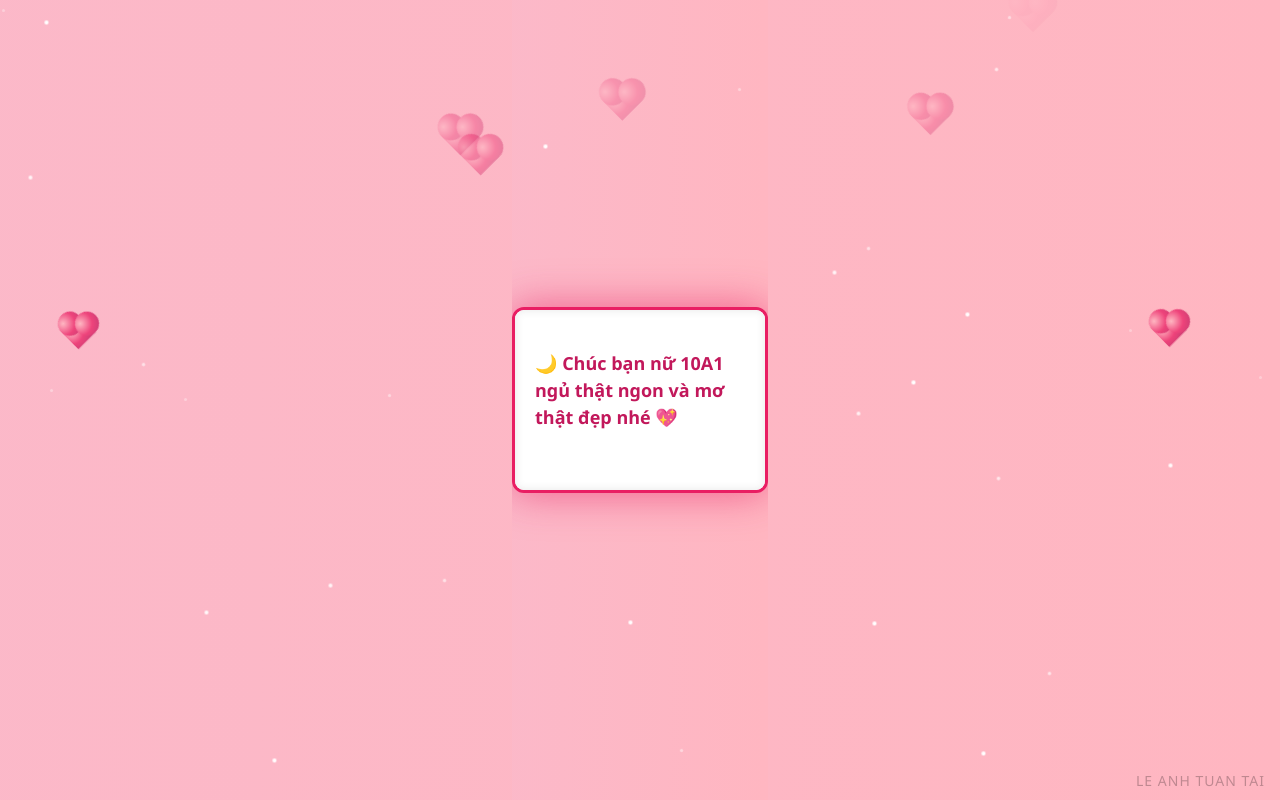
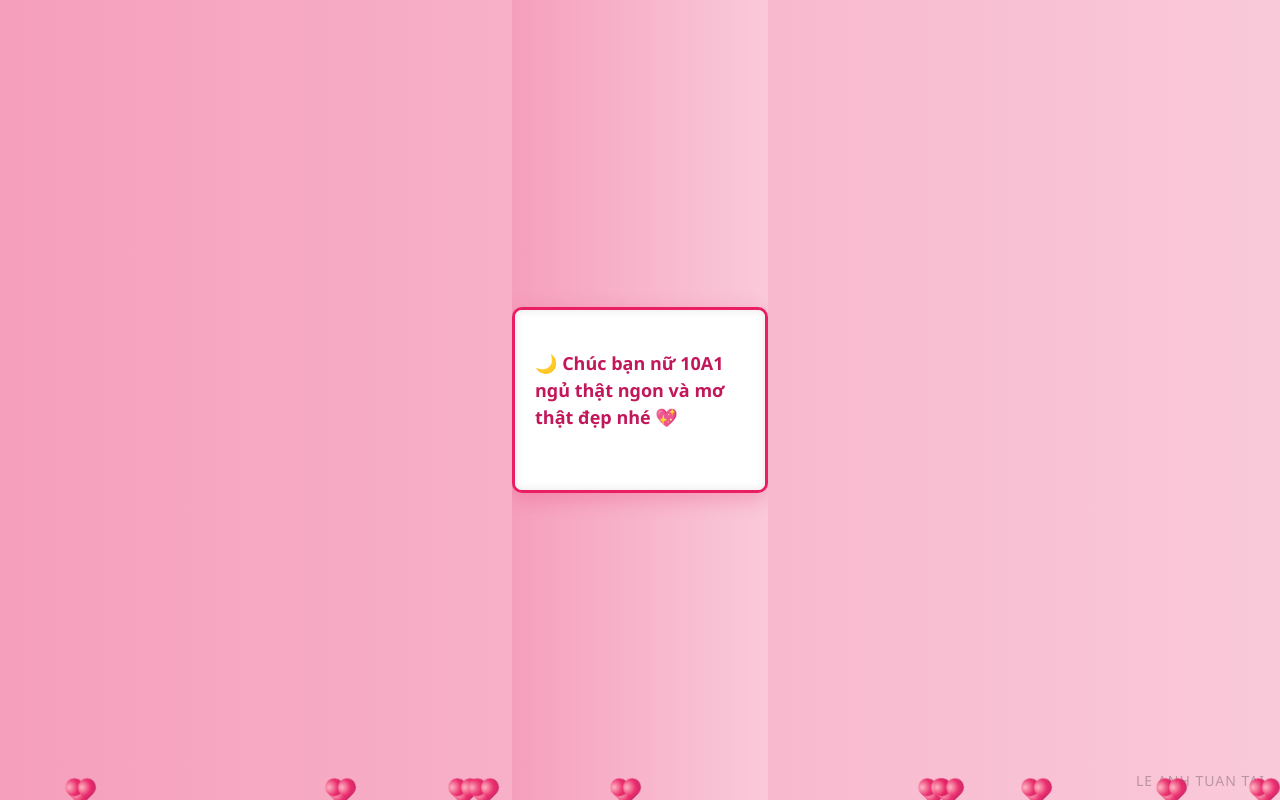
Before and after one commit to fored07/goodnight, a plain HTML site: page index.html in a window 1280 px wide. Both pictures are taken after a click on the element 640 px from the left and 400 px from the top of the page. Drawn offline with Linux system fonts and the light colour scheme.

Commit message:
Update style.css

```diff
--- a/style.css
+++ b/style.css
@@ -7,9 +7,9 @@ html, body {
   display: flex;
   justify-content: center;
   align-items: center;
-  background: linear-gradient(270deg, #ffb6c1, #f8bbd0, #f48fb1, #f06292);
-  background-size: 600% 600%;
-  animation: bgMove 16s ease infinite;
+  background: linear-gradient(270deg, #f8bbd0, #fce4ec, #f48fb1);
+  background-size: 400% 400%;
+  animation: bgMove 10s ease infinite;
 }
 
 @keyframes bgMove {
@@ -25,26 +25,19 @@ html, body {
   height: 180px;
   background: #fff;
   border: 3px solid #e91e63;
-  border-radius: 12px;
-  box-shadow: 0 8px 25px rgba(233, 30, 99, 0.25);
+  border-radius: 10px;
+  box-shadow: 0 6px 20px rgba(233, 30, 99, 0.25);
   cursor: pointer;
   perspective: 1000px;
   overflow: hidden;
-  transition: transform 0.6s ease, box-shadow 0.6s ease;
+  transition: transform 0.6s ease;
   z-index: 2;
 }
 
 .envelope:hover {
   transform: scale(1.05);
-  box-shadow: 0 10px 30px rgba(233, 30, 99, 0.4);
 }
 
-/* Khi mở phong bì tỏa sáng nhẹ */
-.envelope.open {
-  box-shadow: 0 0 40px rgba(233, 30, 99, 0.6);
-}
-
-/* ===== NẮP THƯ ===== */
 .flap {
   position: absolute;
   top: 0;
@@ -59,7 +52,6 @@ html, body {
   z-index: 3;
 }
 
-/* ===== LÁ THƯ ===== */
 .letter {
   position: absolute;
   bottom: 0;
@@ -93,7 +85,7 @@ html, body {
   color: #e91e63;
 }
 
-/* ===== KHI MỞ THƯ ===== */
+/* Khi mở thư */
 .envelope.open .flap {
   transform: rotateX(180deg);
 }
@@ -106,16 +98,15 @@ html, body {
   opacity: 1;
 }
 
-/* ===== TIM BAY CHUẨN (ĐỨNG THẲNG) ===== */
+/* ===== TIM BAY FULL MÀN HÌNH ===== */
 .heart {
-  position: fixed;
+  position: fixed;       /* fixed để bay full màn hình */
   bottom: 0;
   width: 18px;
   height: 18px;
   background: radial-gradient(circle at 30% 30%, #ffb6c1, #e91e63, #ad1457);
   transform: rotate(-45deg);
-  transform-origin: center bottom; /* đảm bảo trục xoay đúng */
-  animation: heartFloat 5s linear forwards;
+  transform-origin: center bottom; /* đảm bảo đứng thẳng */
   opacity: 0.9;
   z-index: 0;
 }
@@ -130,15 +121,8 @@ html, body {
   border-radius: 50%;
 }
 
-.heart::before {
-  top: -9px;
-  left: 0;
-}
-
-.heart::after {
-  top: 0;
-  left: 9px;
-}
+.heart::before { top: -9px; left: 0; }
+.heart::after { top: 0; left: 9px; }
 
 @keyframes heartFloat {
   0% {
@@ -155,22 +139,6 @@ html, body {
   }
 }
 
-/* ===== SAO NHẤP NHÁY ===== */
-.star {
-  position: absolute;
-  width: 3px;
-  height: 3px;
-  background: white;
-  border-radius: 50%;
-  opacity: 0.8;
-  animation: twinkle 2.5s infinite ease-in-out;
-}
-
-@keyframes twinkle {
-  0%, 100% { opacity: 0.3; transform: scale(1); }
-  50% { opacity: 1; transform: scale(1.4); }
-}
-
 /* ===== WATERMARK ===== */
 .watermark {
   position: fixed;
```
